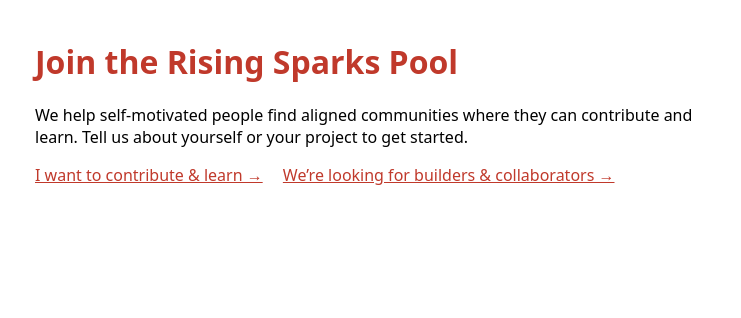
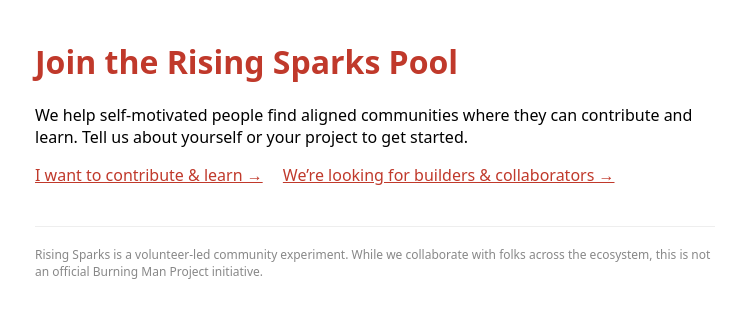
Before and after one commit to RisingSparks/community-matchbot, a FastAPI app: page /forms/ in a window 1280 px wide. Shown: the top 318 px of the page, without its empty margins (265-1006 px from the left). Run offline with FastAPI, Linux system fonts and the light colour scheme.

Commit message:
docs: add volunteer project disclaimer to public pages and templates

```diff
--- a/src/matchbot/config/templates/feedback_discord.md.j2
+++ b/src/matchbot/config/templates/feedback_discord.md.j2
@@ -4,4 +4,4 @@ We’d love to know if the connection led anywhere — hearing about your experi
 
 Just reply to share your thoughts, or ignore this if you’d prefer. Your feedback helps us build a better community.
 
-— {{ moderator_name }} (reply "opt out" to stop receiving these)
+— {{ moderator_name }} (Rising Sparks is a volunteer-led community experiment, not an official Burning Man Project initiative. Reply "opt out" to stop receiving these)
--- a/src/matchbot/config/templates/feedback_facebook.md.j2
+++ b/src/matchbot/config/templates/feedback_facebook.md.j2
@@ -4,4 +4,4 @@ We’d love to know if the connection led anywhere — hearing about your experi
 
 Just reply to share your thoughts, or ignore this if you’d prefer. Your feedback helps us build a better community.
 
-— {{ moderator_name }} (reply "opt out" to stop receiving these)
+— {{ moderator_name }} (Rising Sparks is a volunteer-led community experiment, not an official Burning Man Project initiative. Reply "opt out" to stop receiving these)
--- a/src/matchbot/config/templates/feedback_reddit.md.j2
+++ b/src/matchbot/config/templates/feedback_reddit.md.j2
@@ -4,4 +4,4 @@ We’d love to know if the connection led anywhere — hearing about your experi
 
 Just reply to share your thoughts, or ignore this if you’d prefer. Your feedback helps us build a better community.
 
-— {{ moderator_name }} (reply "opt out" to stop receiving these)
+— {{ moderator_name }} (Rising Sparks is a volunteer-led community experiment, not an official Burning Man Project initiative. Reply "opt out" to stop receiving these)
--- a/src/matchbot/config/templates/intro_camp_reddit.md.j2
+++ b/src/matchbot/config/templates/intro_camp_reddit.md.j2
@@ -13,4 +13,4 @@ Your post I’m referencing: [here]({{ camp_url }}).
 I’ve shared your contact info with them. They may reach out to learn more about your project. As always, you own the vetting and intake from here.
 
 ---
-*You received this because your camp has an opening post. To opt out of future introductions, reply "opt out".*
+*Rising Sparks is a volunteer-led community experiment, not an official Burning Man Project initiative. You received this because your camp has an opening post. To opt out of future introductions, reply "opt out".*
--- a/src/matchbot/config/templates/intro_reddit.md.j2
+++ b/src/matchbot/config/templates/intro_reddit.md.j2
@@ -13,4 +13,4 @@ Your post I’m referencing: [here]({{ seeker_url }}).
 I facilitate these handshakes to reduce friction for the interested. From here, it’s up to you both to see if the alignment is right. Feel free to reach out to them directly, or reply here if you have any questions.
 
 ---
-*You received this because you posted looking for a camp match. To opt out of future introductions, reply "opt out".*
+*Rising Sparks is a volunteer-led community experiment, not an official Burning Man Project initiative. You received this because you posted looking for a camp match. To opt out of future introductions, reply "opt out".*
--- a/src/matchbot/forms/router.py
+++ b/src/matchbot/forms/router.py
@@ -44,6 +44,14 @@ button { margin-top: 20px; padding: 10px 24px; background: #c0392b; color: white
 .hint { font-size: 12px; color: #666; margin-top: 2px; }
 .nav { margin-bottom: 24px; }
 .nav a { margin-right: 16px; color: #c0392b; }
+.disclaimer { margin-top: 40px; padding-top: 20px; border-top: 1px solid #eee; font-size: 12px; color: #888; line-height: 1.4; }
+"""
+
+_DISCLAIMER_HTML = """
+<div class="disclaimer">
+  Rising Sparks is a volunteer-led community experiment. While we collaborate with folks across
+  the ecosystem, this is not an official Burning Man Project initiative.
+</div>
 """
 
 _LANDING_HTML = f"""
@@ -56,6 +64,7 @@ Tell us about yourself or your project to get started.</p>
   <a href="/forms/seeker">I want to contribute & learn →</a>
   <a href="/forms/camp">We’re looking for builders & collaborators →</a>
 </div>
+{_DISCLAIMER_HTML}
 </body></html>
 """
 
@@ -90,6 +99,7 @@ _SEEKER_FORM_HTML = f"""
 
   <button type="submit">Join the Pool →</button>
 </form>
+{_DISCLAIMER_HTML}
 </body></html>
 """
 
@@ -129,6 +139,7 @@ _CAMP_FORM_HTML = f"""
 
   <button type="submit">List Your Openings →</button>
 </form>
+{_DISCLAIMER_HTML}
 </body></html>
 """
 
@@ -139,6 +150,7 @@ _THANKS_HTML = f"""
 <p>We’ve received your signals. Our volunteer moderators will review them to find potential connections.</p>
 <p>If we find a likely match, we’ll reach out to make a human introduction.</p>
 <div class="nav"><a href="/forms/">Submit another signal →</a></div>
+{_DISCLAIMER_HTML}
 </body></html>
 """
 
--- a/src/matchbot/public/router.py
+++ b/src/matchbot/public/router.py
@@ -346,6 +346,10 @@ _COMMUNITY_HTML = """
       </div>
       <a id="feedback-link" href="/forms/">Send Feedback to Organizers</a>
     </section>
+    <div class="updated">
+      Rising Sparks is a volunteer-led community experiment. While we collaborate with folks across the ecosystem,
+      this is not an official Burning Man Project initiative.
+    </div>
     <div class="updated" id="updated"></div>
   </main>
 
```
